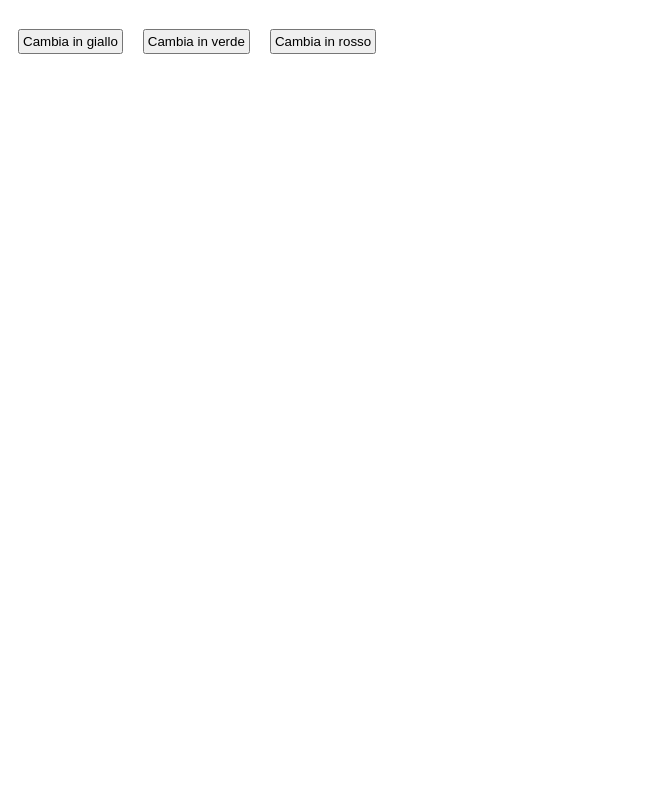
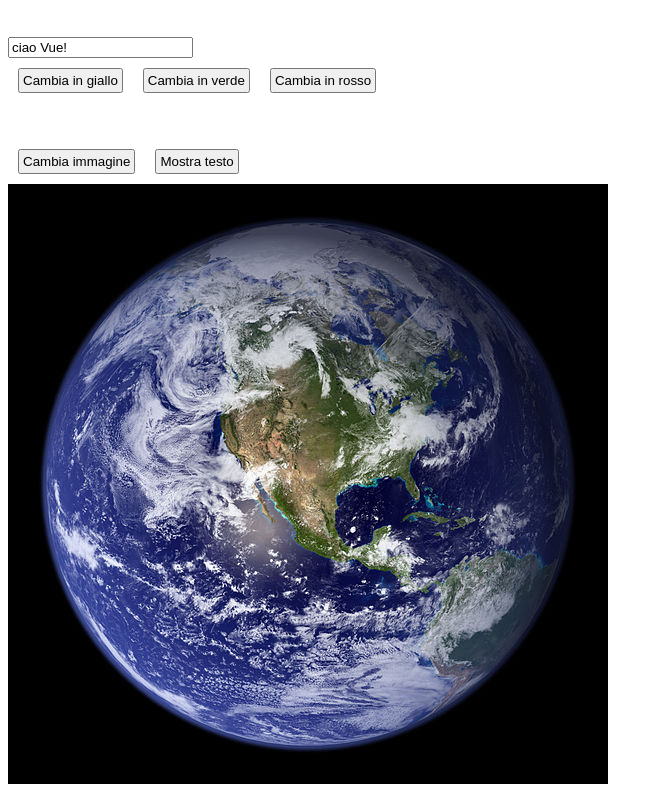
Before and after one commit to saracassandra7/vue-hello, a plain HTML site: page index.html in a window 1280 px wide. Shown: the part 61-857 px from the top of the page, without its empty margins (0-663 px from the left). Before the commit the page ends 800 px from the top, so only its background shows below. Drawn offline with nearby package versions, Linux system fonts and the light colour scheme.

Commit message:
[add] bonus

```diff
--- a/index.html
+++ b/index.html
@@ -13,9 +13,24 @@
 <body>
   <div id="app">
     <h1 :class="mioColore">{{messaggio}}</h1>
+    <br>
+    <input type="text" v-model = "messaggio">
+    <br>
     <button @click = "colorChange('giallo')">Cambia in giallo</button>
     <button @click = "colorChange('verde')">Cambia in verde</button>
     <button @click = "colorChange('rosso')">Cambia in rosso</button>
+    <br>
+    <br>
+    <br>
+
+    <button @click = "imgChange('borgo.jpg')">Cambia immagine</button>
+    <button @click = "invertShow()">Mostra testo</button>
+
+    <br>
+
+    <img v-show = "isShown" :src="path + nomeImg" alt="">
+    <p v-show = "!isShown">Lorem ipsum, dolor sit amet consectetur adipisicing elit. Deleniti vel reprehenderit dolorum odit illum ipsa rerum sint. Numquam, veniam non illum ipsum explicabo sit debitis vitae. Soluta officiis corrupti suscipit, perspiciatis illum excepturi, adipisci, est culpa hic voluptate accusamus obcaecati provident cumque atque autem qui! Autem nostrum aut doloribus exercitationem.</p>
+
 
   </div>
   <script src="js/script.js"></script>
--- a/js/script.js
+++ b/js/script.js
@@ -13,13 +13,24 @@ createApp({
   data(){
     return{
       messaggio: 'ciao Vue!',
-      mioColore: 'rosso'
+      mioColore: 'rosso',
+      path: 'img/',
+      nomeImg: 'pianeta.jpg',
+      isShown: true
     }
   },
 
   methods:{
     colorChange(colore){
       this.mioColore = colore;
+    },
+
+    imgChange(NewNomeImg){
+      this.nomeImg = NewNomeImg;
+    },
+
+    invertShow(){
+      this.isShown = !this.isShown
     }
   }
 
```
Also changed, not shown: img/borgo.jpg (added), img/pianeta.jpg (added).
